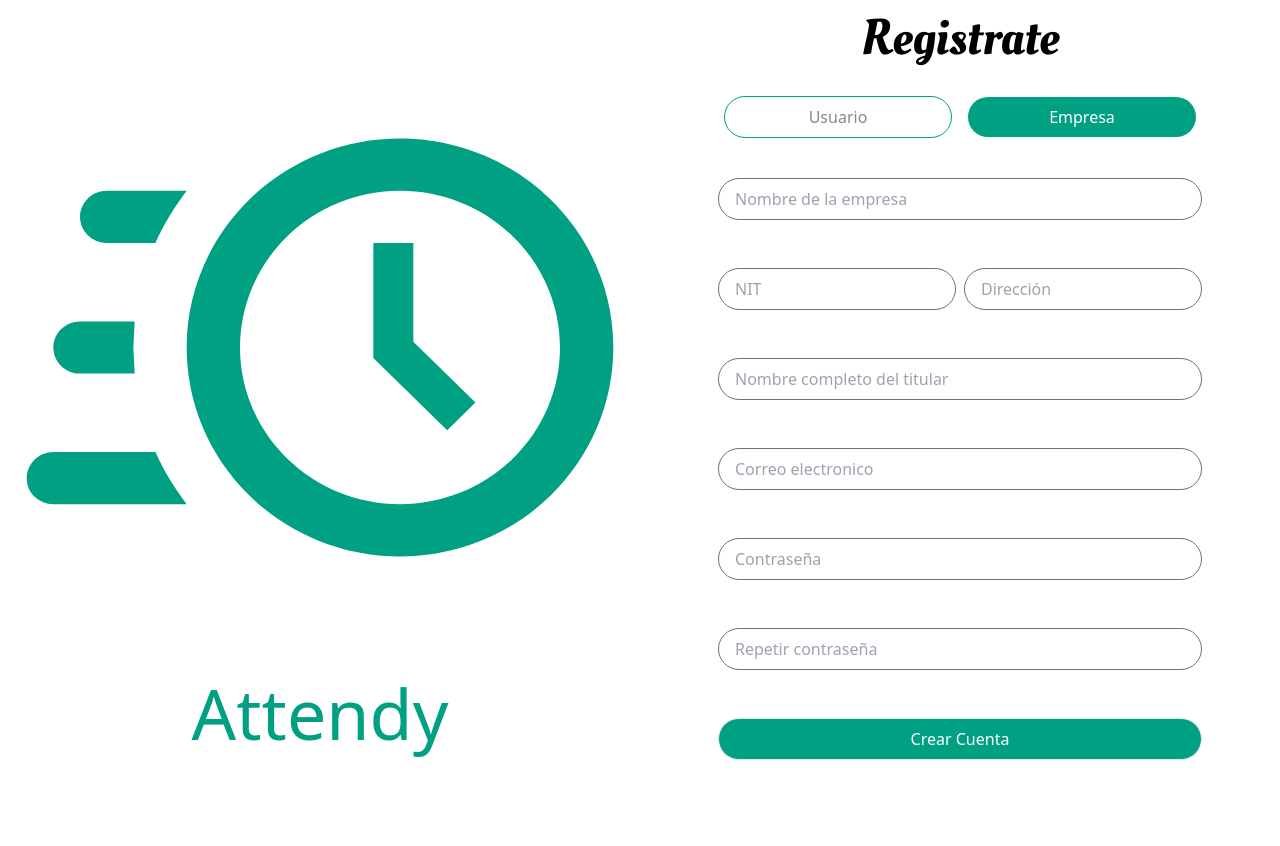
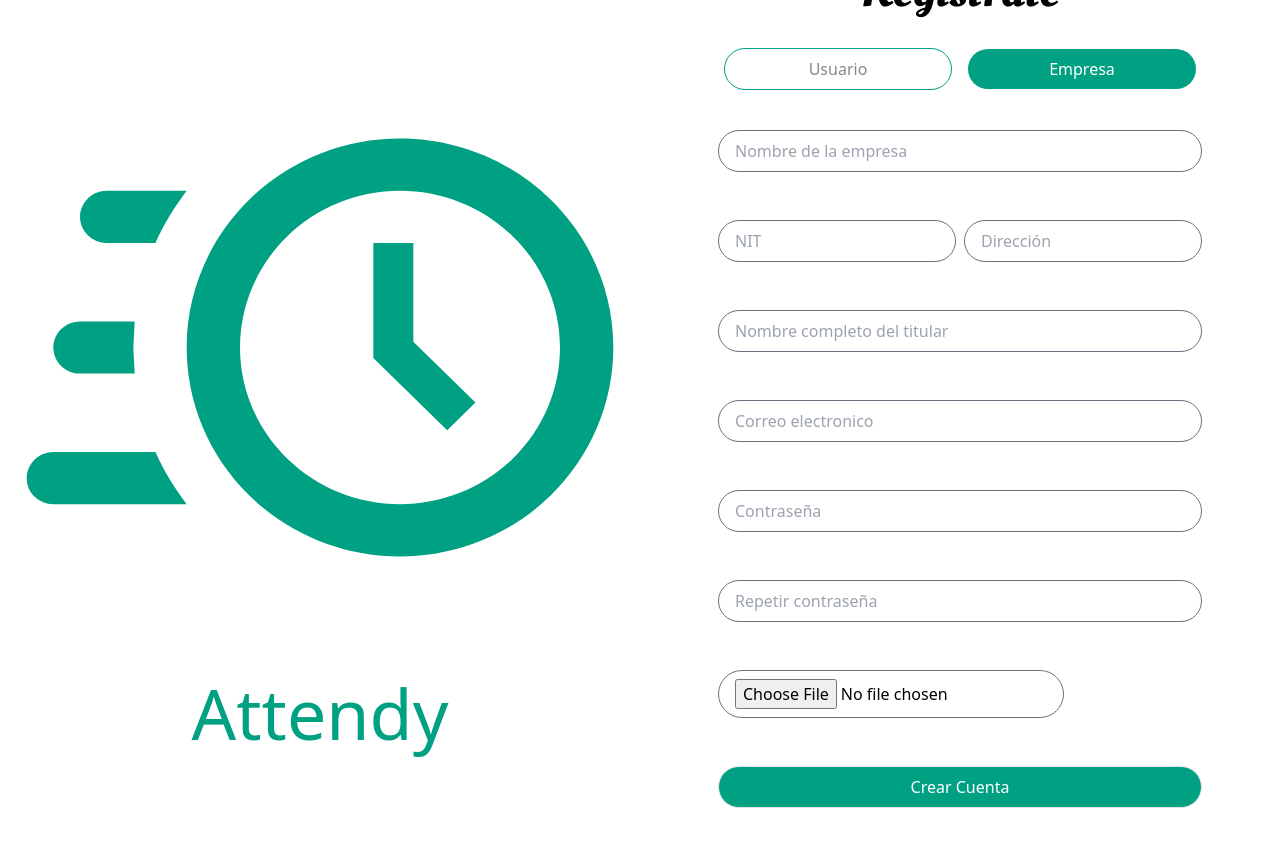
Before and after one commit to MAKAIABootcamp/project-equipo1-front-8, a React (Vite) app in the folder Attendy/: page /register in a window 1280 px wide. Both pictures are taken after a click on the button "Empresa". Before the commit the page ends 800 px from the top, so only its background shows below. Built offline with nearby package versions, Linux system fonts and the light colour scheme; no server answers.

Commit message:
RegisterCompanies/PhotoUrl

```diff
--- a/Attendy/package.json
+++ b/Attendy/package.json
@@ -12,6 +12,7 @@
   "dependencies": {
     "@reduxjs/toolkit": "^2.2.7",
     "autoprefixer": "^10.4.20",
+    "cloudinary": "^2.5.0",
     "firebase": "^10.13.1",
     "formik": "^2.4.6",
     "postcss": "^8.4.45",
--- a/Attendy/src/pages/Register/Register.jsx
+++ b/Attendy/src/pages/Register/Register.jsx
@@ -5,7 +5,7 @@ import * as Yup from "yup";
 import Swal from "sweetalert2";
 import { useDispatch, useSelector } from "react-redux";
 import { clearError, createAccountThunk } from "../../redux/auth/authSlice";
-
+import uploadFiles from "../../services/uploadFiles";
 
 const validationSchemaUsuario = Yup.object().shape({
   name: Yup.string()
@@ -27,7 +27,7 @@ const validationSchemaUsuario = Yup.object().shape({
 });
 
 const validationSchemaEmpresa = Yup.object().shape({
-  companyName: Yup.string().required("El nombre de la empresa es obligatorio"),
+  name: Yup.string().required("El nombre de la empresa es obligatorio"),
   nit: Yup.string()
     .length(9, "El NIT debe ser 9 digitos")
     .required("El NIT es obligatorio"),
@@ -42,6 +42,7 @@ const validationSchemaEmpresa = Yup.object().shape({
   repeatPassword: Yup.string()
     .oneOf([Yup.ref("password"), null], "Las contraseñas no coinciden")
     .required("Debe confirmar la contraseña"),
+  photo: Yup.mixed().required("debe ser obligatorio"),
 });
 
 const Register = () => {
@@ -105,32 +106,49 @@ const Register = () => {
           initialValues={
             isCompany
               ? {
-                  companyName: "",
+                  name: "",
                   nit: "",
                   address: "",
                   titular: "",
                   email: "",
                   password: "",
                   repeatPassword: "",
+                  photo: "",
                 }
               : { name: "", email: "", password: "", repeatPassword: "" }
           }
           validationSchema={
             isCompany ? validationSchemaEmpresa : validationSchemaUsuario
           }
-          onSubmit={(values, { setSubmitting }) => {
+          onSubmit={async (values, { setSubmitting }) => {
+            console.log("isCompany:", isCompany);
+            let profileImage;
+            console.log(values);
+            if (isCompany && values.photo) {
+              profileImage = await uploadFiles(values.photo);
+              if (profileImage) {
+                values.photo = profileImage;
+              } else {
+                Swal.fire({
+                  title: "Error",
+                  text: "Hubo un problema al subir la imagen",
+                  icon: "error",
+                });
+                return;
+              }
+            }
             if (isCompany) {
               dispatch(
                 createAccountThunk({
                   email: values.email,
                   password: values.password,
-                  name: values.titular,
                   isCompany: true,
                   companyData: {
-                    companyName: values.companyName,
+                    name: values.name,
                     nit: values.nit,
                     address: values.address,
                     titular: values.titular,
+                    photo: profileImage || "",
                   },
                 })
               );
@@ -144,10 +162,11 @@ const Register = () => {
                 })
               );
             }
+
             setSubmitting(false);
           }}
         >
-          {({ isSubmitting }) => (
+          {({ values, isSubmitting, setFieldValue }) => (
             <Form>
               {!isCompany && (
                 <>
@@ -212,13 +231,13 @@ const Register = () => {
                       <div className="border-[1px] rounded-[30px] border-gray-500 py-2 px-4 mb-2">
                         <Field
                           type="text"
-                          name="companyName"
-                          id="companyName"
+                          name="name"
+                          id="name"
                           placeholder="Nombre de la empresa"
                           className="w-[450px]"
                         />
                       </div>
-                      <ErrorMessage name="companyName" />
+                      <ErrorMessage name="name" />
                     </div>
                     <div className="flex w-5">
                       <div className="flex flex-col">
@@ -227,6 +246,7 @@ const Register = () => {
                             type="text"
                             name="nit"
                             id="nit"
+                            value={values.nit || ""}
                             placeholder="NIT"
                             className="w-[212px]"
                           />
@@ -239,6 +259,7 @@ const Register = () => {
                             type="text"
                             name="address"
                             id="address"
+                            value={values.address || ""}
                             placeholder="Dirección"
                             className=" w-[212px]"
                           />
@@ -253,6 +274,7 @@ const Register = () => {
                           type="text"
                           name="titular"
                           id="titular"
+                          value={values.titular || ""}
                           placeholder="Nombre completo del titular"
                           className="w-[450px]"
                         />
@@ -266,6 +288,7 @@ const Register = () => {
                           type="email"
                           name="email"
                           id="email"
+                          value={values.email || ""}
                           placeholder="Correo electronico"
                           className="w-[450px]"
                         />
@@ -298,6 +321,23 @@ const Register = () => {
                       </div>
                       <ErrorMessage name="repeatPassword" />
                     </div>
+
+                    <div className="flex flex-col">
+                      <div className="border-[1px] rounded-[30px] border-gray-500 py-2 px-4 mb-2">
+                        <input
+                          type="file"
+                          name="photo"
+                          accept="image/*"
+                          onChange={(event) => {
+                            setFieldValue(
+                              "photo",
+                              event.currentTarget.files[0]
+                            );
+                          }}
+                        />
+                      </div>
+                      <ErrorMessage name="photo" />
+                    </div>
                   </div>
                 </>
               )}
--- a/Attendy/src/redux/auth/authSlice.js
+++ b/Attendy/src/redux/auth/authSlice.js
@@ -15,7 +15,7 @@ const companyCollectionName = "companies";
 export const createAccountThunk = createAsyncThunk(
   "auth/createAccount",
   async (accountData, { rejectWithValue }) => {
-    const { email, password, name, isCompany, companyData } = accountData;
+    const { email, password, isCompany, companyData } = accountData;
 
     try {
       const userCredential = await createUserWithEmailAndPassword(
@@ -33,16 +33,17 @@ export const createAccountThunk = createAsyncThunk(
         await setDoc(doc(database, "companies", user.uid), {
           id: user.uid,
           email,
-          titular: name,
-          companyName: companyData.companyName,
+          name: companyData.name,
           nit: companyData.nit,
           address: companyData.address,
+          titular: companyData.titular,
+          photoUrl: companyData.photo,
         });
       } else {
         await setDoc(doc(database, "users", user.uid), {
           id: user.uid,
           email,
-          name,
+          name: accountData.name,
         });
       }
 
@@ -51,27 +52,31 @@ export const createAccountThunk = createAsyncThunk(
         email: user.email,
         name: user.displayName,
         isCompany,
-        accountCreated: true, //
+        accountCreated: true,
       };
     } catch (error) {
+      console.error("Error al crear la cuenta:", error);
       return rejectWithValue(error.message);
     }
   }
 );
 export const loginWithEmailAndPassworThunk = createAsyncThunk(
   "auth/login",
-  async ({ email, password }) => {
+  async ({ email, password }, { rejectWithValue }) => {
+    try {
       const { user } = await signInWithEmailAndPassword(auth, email, password);
       const collectionRef = user.email.includes("@empresa.com")
         ? doc(database, companyCollectionName, user.uid)
         : doc(database, userCollectionName, user.uid);
 
       const userDoc = await getDoc(collectionRef);
-
       if (userDoc.exists()) {
         return userDoc.data();
       } else {
         throw new Error("No se encontraron datos del usuario");
+      }
+    } catch (error) {
+      return rejectWithValue(error.message || "Error en el login");
     }
   }
 );
@@ -199,10 +204,10 @@ const authSlice = createSlice({
         state.loading = true;
         state.error = null;
       })
-      .addCase(loginWithEmailAndPassworThunk.fulfilled, (state, action) => {
+      .addCase(loginWithEmailAndPassworThunk.fulfilled, (state) => {
         state.loading = false;
-        state.isAuthenticated = true;
-        state.user = action.payload;
+        state.isAuthenticated = false;
+        state.user = null;
         state.error = null;
       })
       .addCase(loginWithEmailAndPassworThunk.rejected, (state, action) => {
--- a/Attendy/src/services/uploadFiles.js
+++ b/Attendy/src/services/uploadFiles.js
@@ -1,5 +1,5 @@
 const uploadFiles = async (file) => {
-  const cloudName = "dfk0djgjy";
+  const cloudName = "dag7gdt12";
   const uploadPreset = "attendy";
 
   const urlCloudinary = `https://api.cloudinary.com/v1_1/${cloudName}/image/upload`;
```
Also changed, not shown: 1 other file (tests, documents, lock files or other folders). Lines whose indentation alone changed are shown as unchanged.
